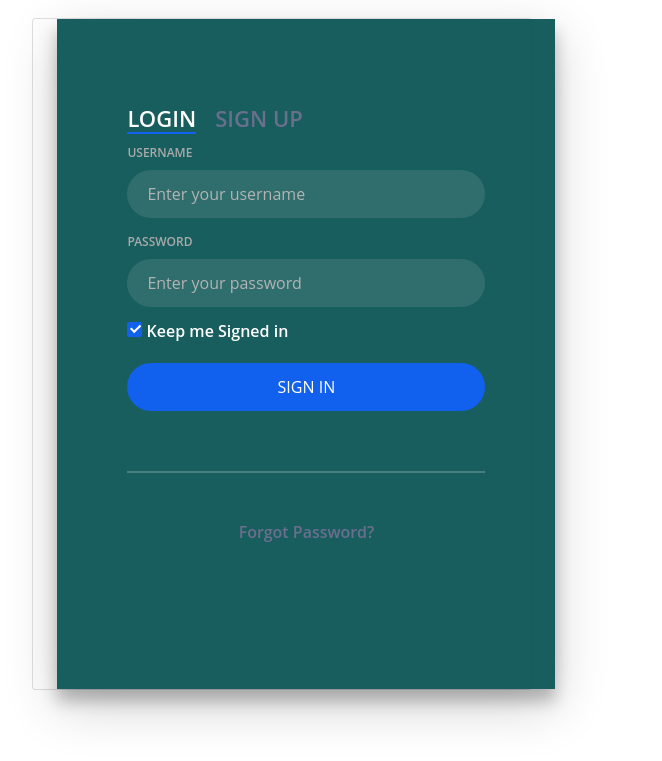
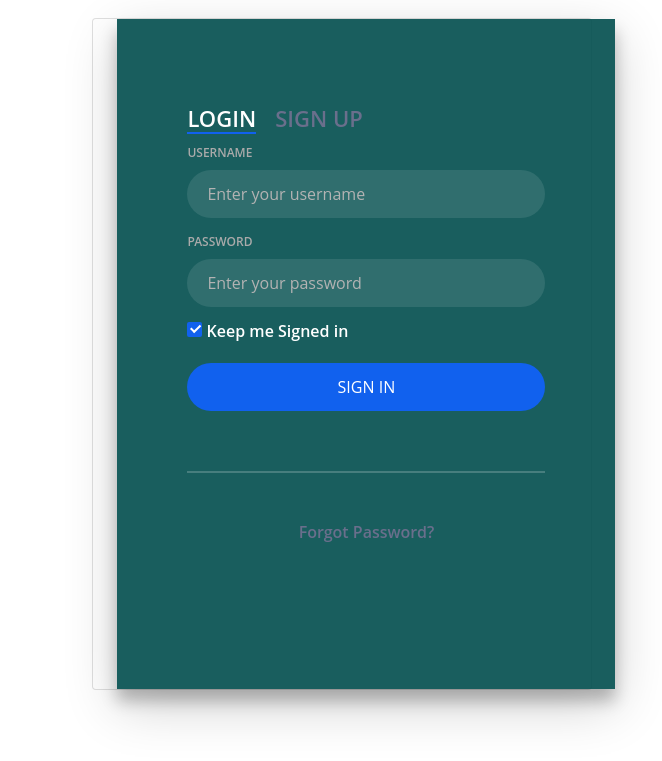
Before and after one commit to AKHILRNAIR/DevFest-TheOblition, a PHP site: page /login.html in a window 1280 px wide. Shown: the top 761 px of the page, without its empty margins (401-1063 px from the left). Run offline with PHP 8.4, Linux system fonts and the light colour scheme; some libraries are stand-ins or nearby versions.

Commit message:
Update login.css

```diff
--- a/css/login.css
+++ b/css/login.css
@@ -194,7 +194,7 @@ a {
 
 .card {
     width: 500px;
-    left: 120px
+    left: 180px
 }
 
 ::placeholder {
```
